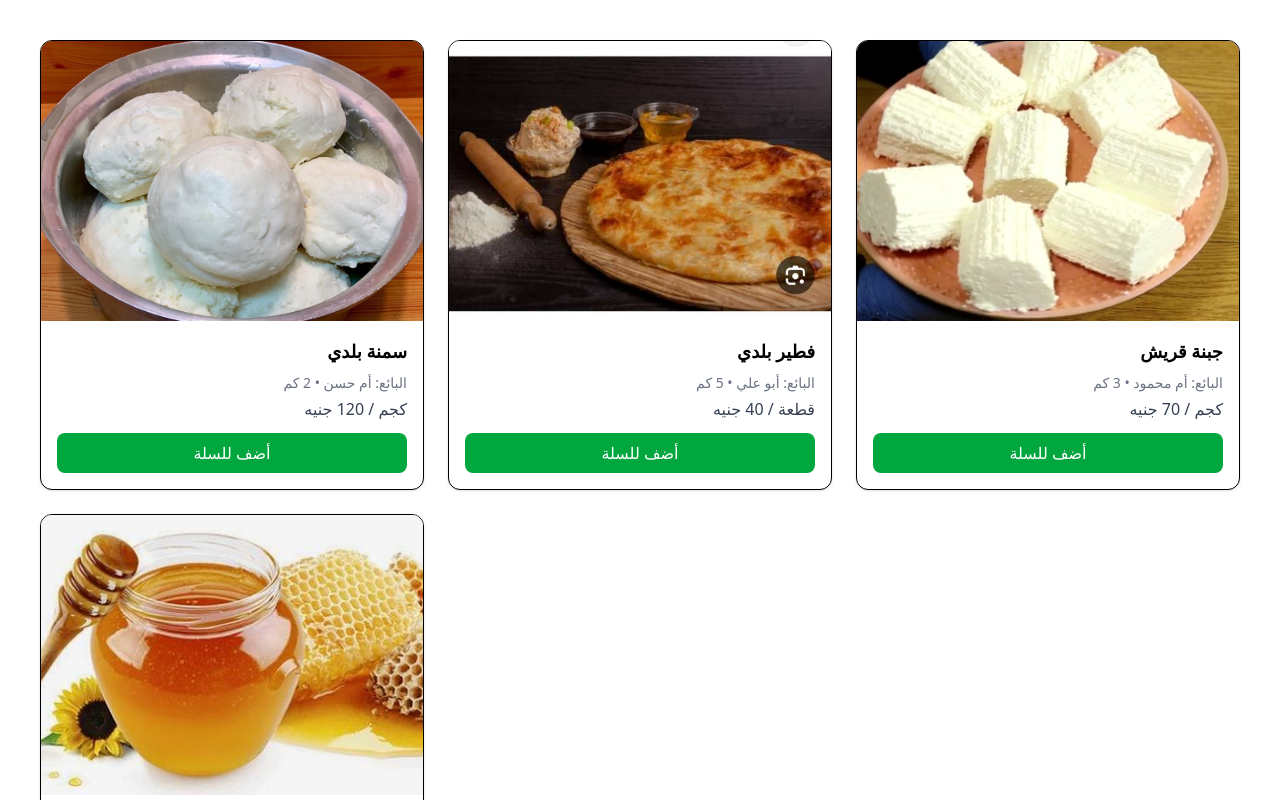
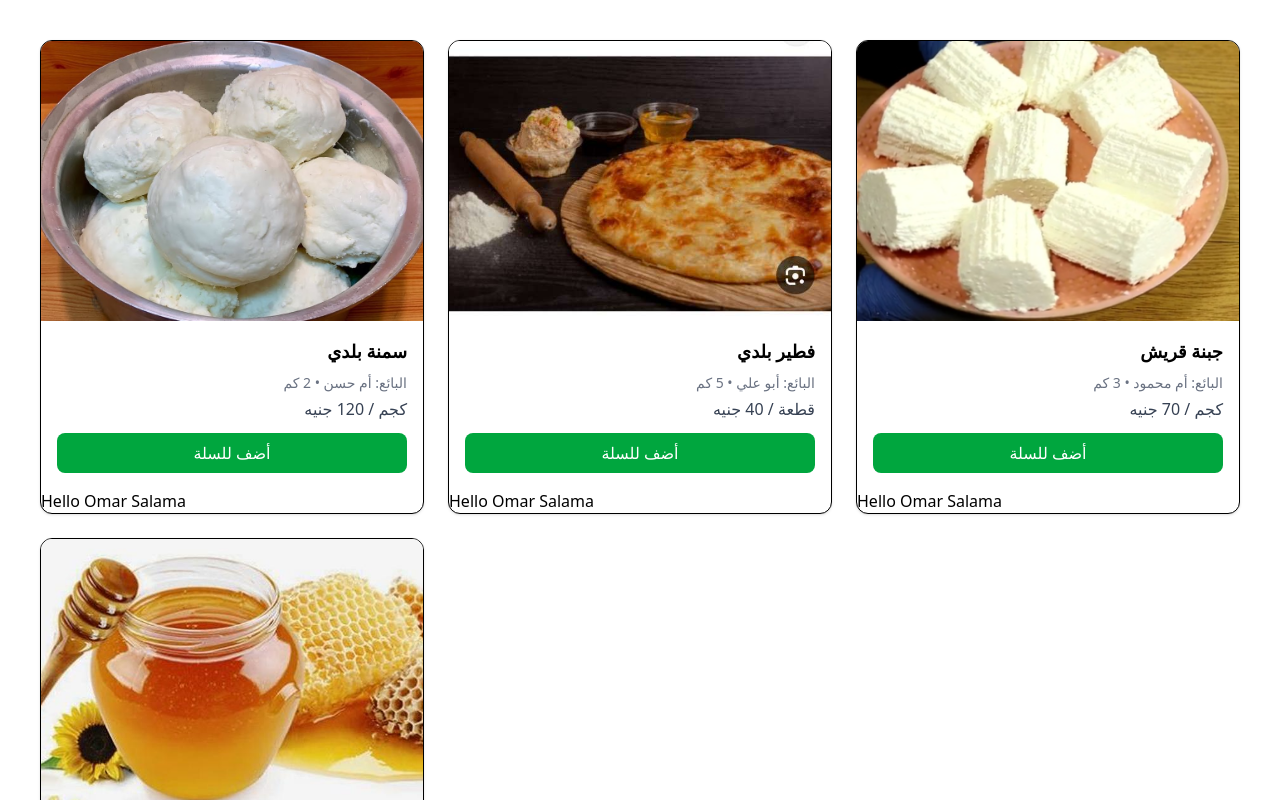
Before and after one commit to omar-sala/Rify, a Next.js app: page / in a window 1280 px wide. Shown: the top 800 px of the page. Built offline with nearby package versions, Linux system fonts and the light colour scheme.

Commit message:
add Hello

```diff
--- a/app/page.tsx
+++ b/app/page.tsx
@@ -34,6 +34,7 @@ function ProductCard({ product }: { product: Product }) {
           أضف للسلة
         </button>
       </div>
+      <h1>Hello Omar Salama</h1>
     </div>
   )
 }
```
